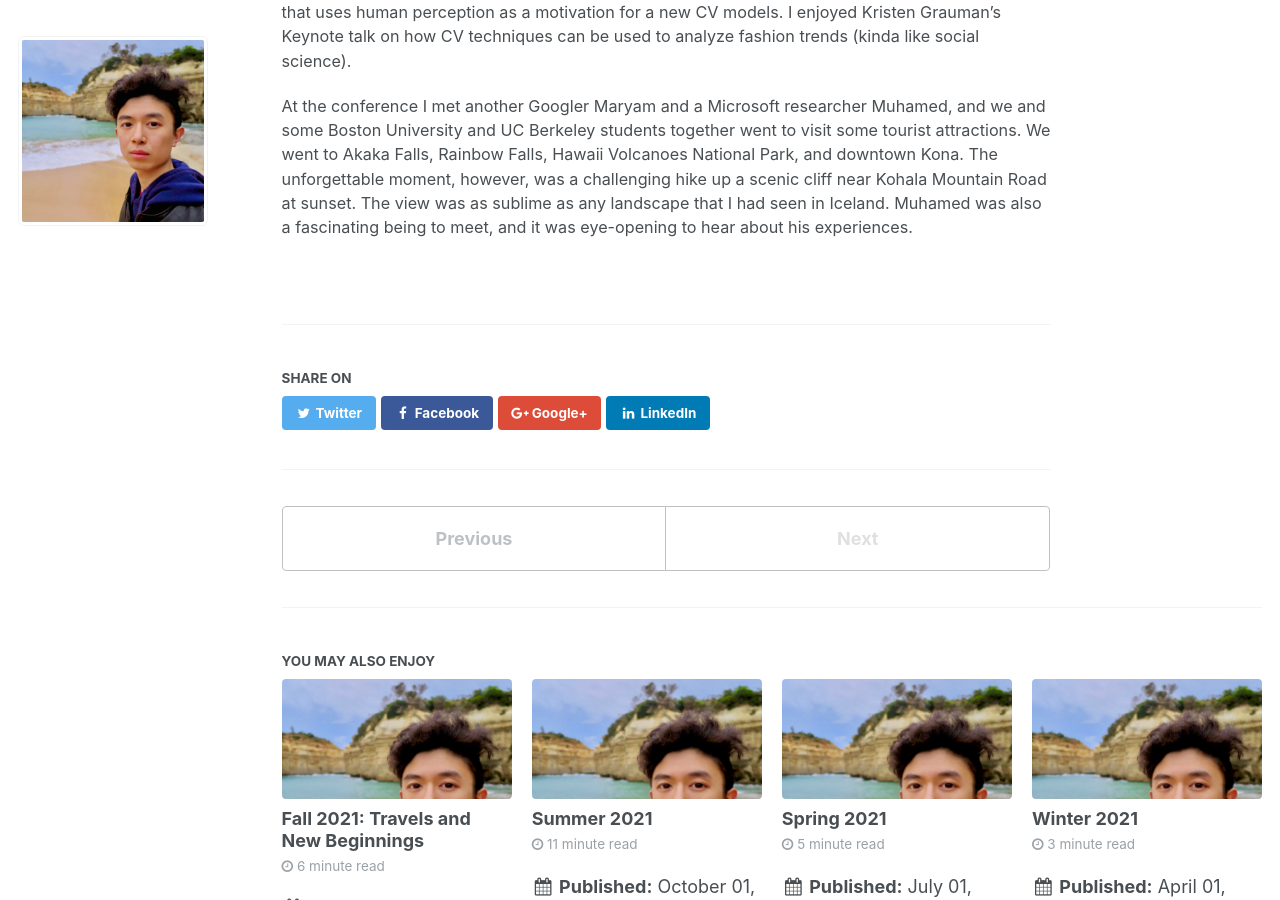
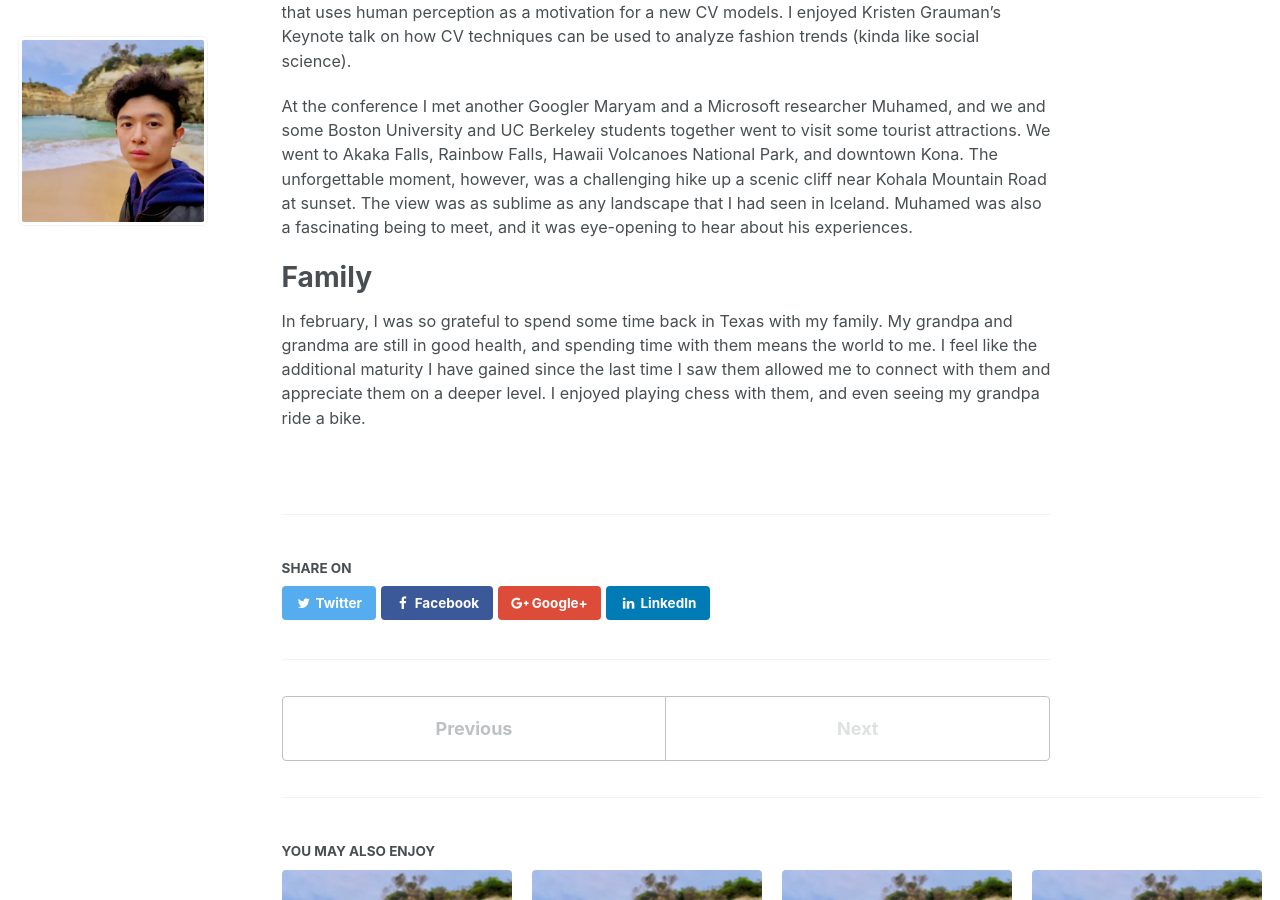
Before and after one commit to jasonwei20/jasonwei20.github.io, a Jekyll site: the page built from _posts/2022-3-1-blog-post-20.md, in a window 1280 px wide and 900 px high, scrolled down 365 px. Built offline with Jekyll 4.4.1, drawn with Linux system fonts in a browser that asks for light colours.

Commit message:
Update 2022-3-1-blog-post-20.md

```diff
--- a/_posts/2022-3-1-blog-post-20.md
+++ b/_posts/2022-3-1-blog-post-20.md
@@ -12,3 +12,10 @@ We went to Akaka Falls, Rainbow Falls, Hawaii Volcanoes National Park, and downt
 The unforgettable moment, however, was a challenging hike up a scenic cliff near Kohala Mountain Road at sunset.
 The view was as sublime as any landscape that I had seen in Iceland.
 Muhamed was also a fascinating being to meet, and it was eye-opening to hear about his experiences.
+
+# Family
+
+In february, I was so grateful to spend some time back in Texas with my family.
+My grandpa and grandma are still in good health, and spending time with them means the world to me.
+I feel like the additional maturity I have gained since the last time I saw them allowed me to connect with them and appreciate them on a deeper level.
+I enjoyed playing chess with them, and even seeing my grandpa ride a bike.
```
